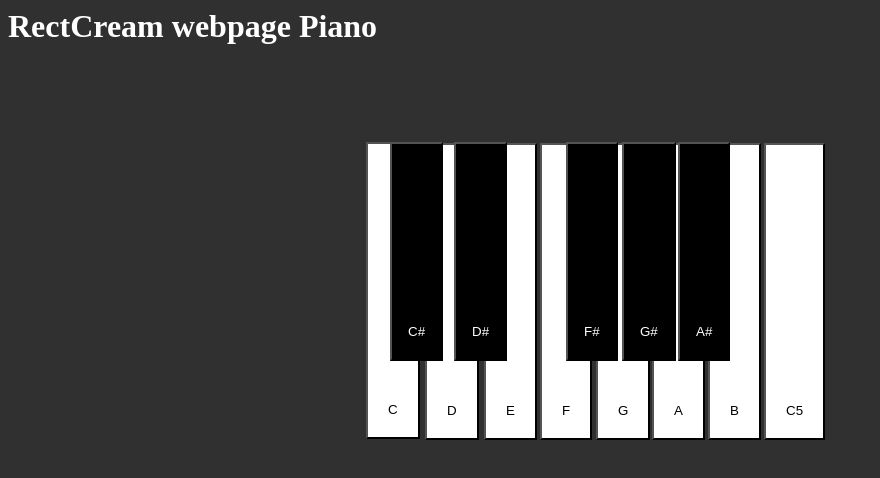
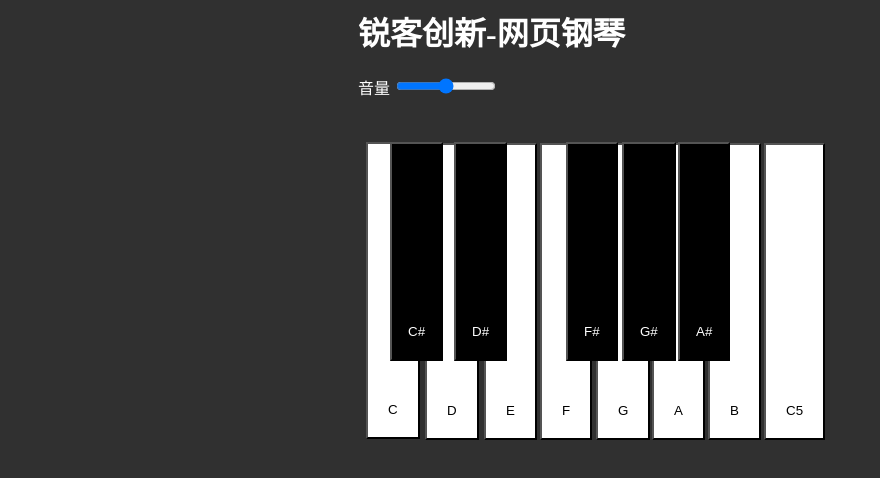
Before and after one commit to sensor-lab/projects-frontend, a plain HTML site: page webpage_piano/index.html in a window 1280 px wide. Shown: the whole page, without its empty margins (0-880 px from the left). Drawn offline with Linux system fonts and the light colour scheme.

Commit message:
added volumn bar to webpage piano

```diff
--- a/webpage_piano/index.html
+++ b/webpage_piano/index.html
@@ -203,6 +203,11 @@ body {
     left: 364px;
     top: 142px;
 }
+
+.slider {
+    max-width: 100px;
+}
+
 </style>
 
 <body>
@@ -219,10 +224,29 @@ body {
     <button class="Fs_Note" OnClick="submitHelper.submitClick(this, 'fs')">F#</button>
     <button class="Gs_Note" OnClick="submitHelper.submitClick(this, 'gs')">G#</button>
     <button class="As_Note" OnClick="submitHelper.submitClick(this, 'as')">A#</button>
-    <div id="div1"><h1 style="color: white"><b>RectCream webpage Piano</b></h1></div>
+    <div id="div1"><h1 style="color: white; margin-left: 350px"><b>锐客创新-网页钢琴</b></h1></div>
+    <div id="volumn" style="margin-left: 350px">
+        <span style="color:white">音量</span>
+        <input type="range" min="1" max="100" value="50" class="slider" id="myRange" onChange="volumnChange(this.value)">
+    </div>
 </body>
 
 <script>
+// var slider = document.getElementById("myRange");
+// var output = document.getElementById("demo");
+// output.innerHTML = slider.value; // Display the default slider value
+
+// Update the current slider value (each time you drag the slider handle)
+// slider.oninput = function() {
+//   output.innerHTML = this.value;
+// }
+
+var volumn = 50
+
+function volumnChange(new_volumn) {
+    volumn = new_volumn
+}
+
 var submitHelper = {
 
     tone_map: {c: {
@@ -319,11 +343,10 @@ var submitHelper = {
     }},
 
     submitClick: async function(object, tone) {
-        let volumn = 0.5
         let request = '/hardware/operation'
         let body = {
         'event': 'now',
-        'actions': [['pwm', 1, 'enabled', this.tone_map[tone].unit, this.tone_map[tone].period, parseInt(this.tone_map[tone].period * 0.5 * volumn),
+        'actions': [['pwm', 1, 'enabled', this.tone_map[tone].unit, this.tone_map[tone].period, parseInt(this.tone_map[tone].period * 0.5 * volumn / 100),
                     this.tone_map[tone].duration_b, this.tone_map[tone].duration_c, this.tone_map[tone].running_time]]
         }
         try {
```
